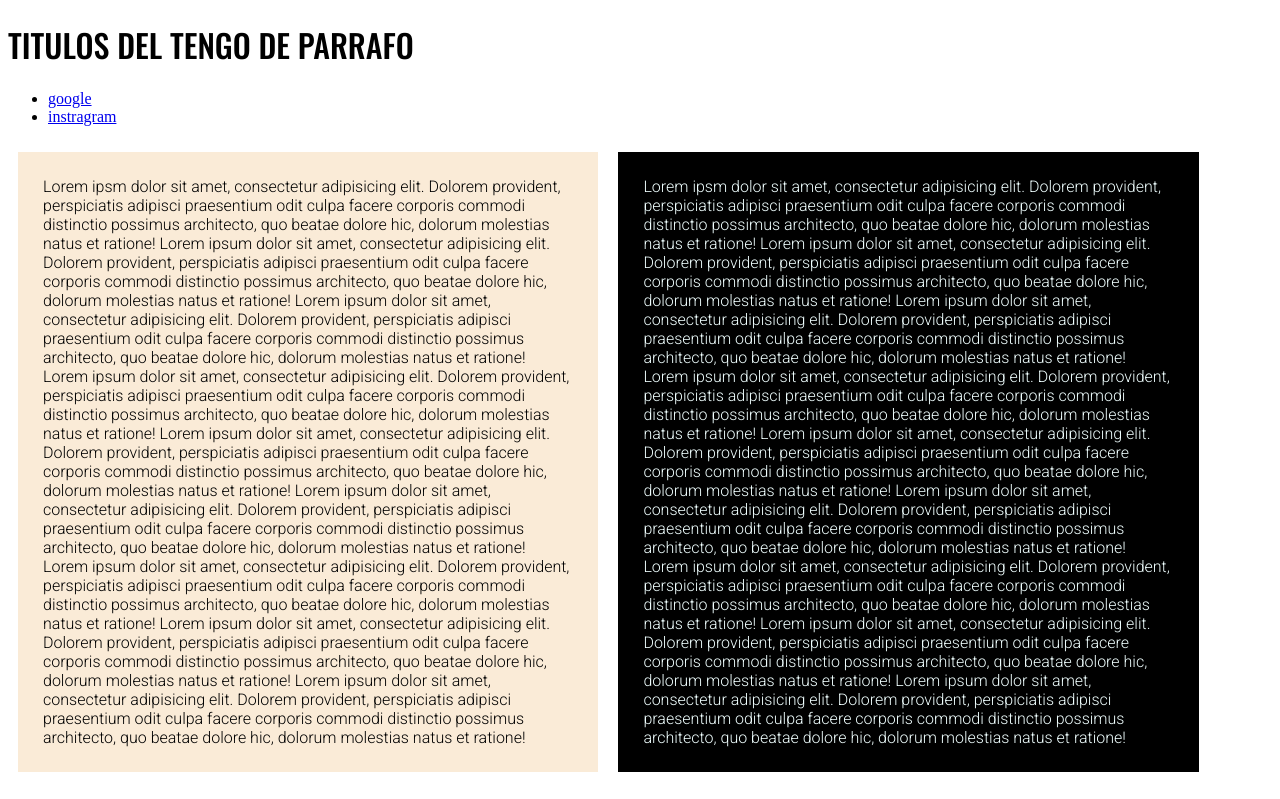
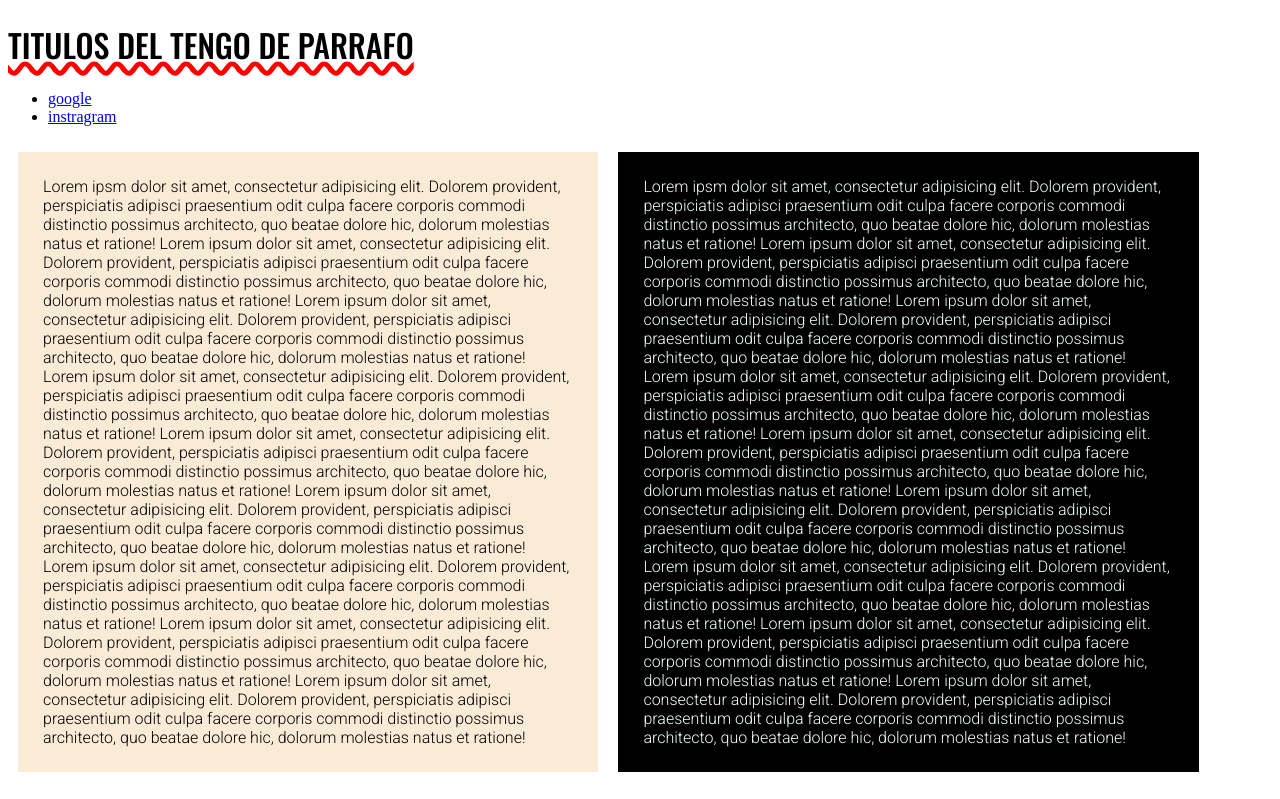
Before and after one commit to IvarDacrema/learning-front-end, a plain HTML site: page index.html in a window 1280 px wide. Shown: the top 799 px of the page. Drawn offline with nearby package versions, Linux system fonts and the light colour scheme.

Commit message:
text decoration in h1, title

```diff
--- a/style.css
+++ b/style.css
@@ -2,6 +2,7 @@ h1{
     font-family: "Oswald", sans-serif;
     font-weight: 500;
     text-transform: uppercase;
+    text-decoration: underline red wavy 5px;
 }
 
 .contenedor-texto{
```
